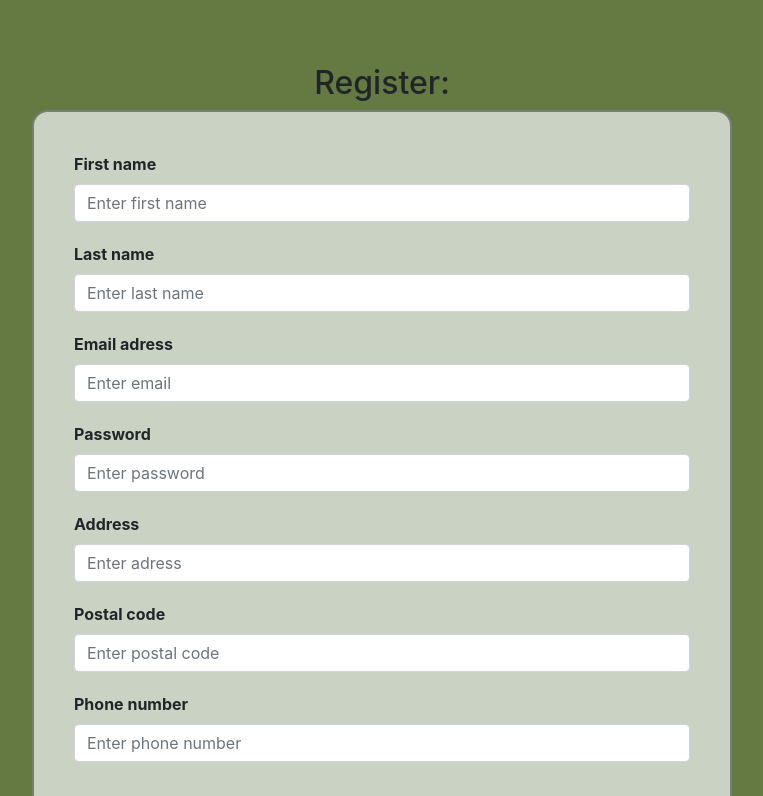
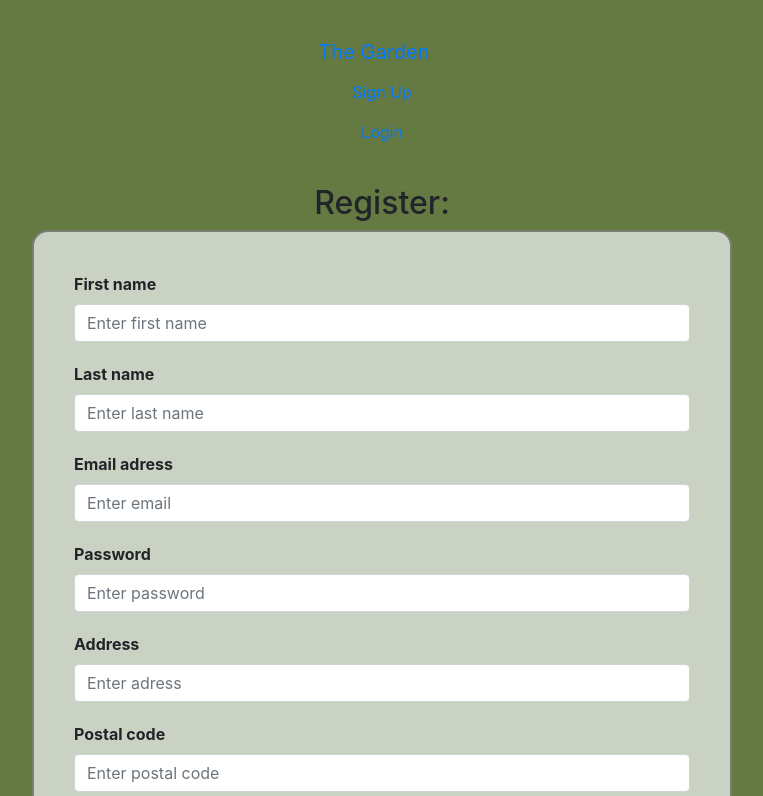
Before and after one commit to chas-academy/14-fullstackjs-idea-KaChr, a React (Create React App) app in the folder client/: page /register in a window 1280 px wide. Shown: the top 796 px of the page, without its empty margins (258-1021 px from the left). Built offline with nearby package versions, Linux system fonts and the light colour scheme.

Commit message:
Add logout and isAuth check

```diff
--- a/client/src/App.js
+++ b/client/src/App.js
@@ -10,10 +10,10 @@ import jwt_decode from 'jwt-decode';
 //Token for header
 import authToken from './utils/authToken';
 //Sets user that is logged in
-import { currentUser } from './actions/authActions';
+import { currentUser, userLogout } from './actions/authActions';
 
 // Import components
-import { Home, Register, Login } from './components';
+import { Header, Home, Register, Login } from './components';
 //Import CSS
 import './App.css';
 
@@ -25,6 +25,15 @@ if (localStorage.jwtToken) {
   const jwtDecoded = jwt_decode(localStorage.jwtToken);
   //Set the current user and isAuth
   store.dispatch(currentUser(jwtDecoded));
+
+  //Check if token has expired
+  const presentTime = Date.now() / 1000;
+  if (jwtDecoded.exp < presentTime) {
+    //Logout user if token has expired
+    store.dispatch(userLogout());
+    //Redirect to login after logout
+    window.location.href = '/login';
+  }
 }
 
 export class App extends Component {
@@ -33,6 +42,7 @@ export class App extends Component {
       <Provider store={ store }>
         <Router>
         <div className="App">
+            <Header />
             <Route exact path="/" component={ Home } />
             <Route exact path="/login" component={ Login } />
             <Route exact path="/register" component={ Register } />
--- a/client/src/actions/authActions.js
+++ b/client/src/actions/authActions.js
@@ -49,3 +49,13 @@ export const currentUser = jwtDecoded => {
     payload: jwtDecoded
   }
 }
+
+//Logout (remove token)
+export const userLogout = () => dispatch => {
+  //Remove token from local storage
+  localStorage.removeItem('jwtToken');
+  //No auth header for coming requests
+  authToken(false);
+  //Set an empty object to current user, isAuth = false
+  dispatch(currentUser({}));
+}
--- /dev/null
+++ b/client/src/components/Header/Header.js
@@ -0,0 +1,56 @@
+import React, { Component } from 'react';
+//Import link
+import { Link } from 'react-router-dom';
+//Connecting redux to component
+import { connect } from 'react-redux';
+//import actions from authActions
+import { userLogout } from '../../actions/authActions';
+
+class Header extends Component {
+  onLogout = (e) => {
+    e.preventDefault();
+    this.props.userLogout();
+  }
+
+  render() {
+    const { isAuth } = this.props.auth;
+
+    //Links that show when logged in
+    const linkAuth = (
+      <div>
+        <Link className="navbar-brand" to="/#" onClick={this.onLogout}>
+          Logout
+        </Link>
+      </div>
+    );
+
+    //Links that show when logged out
+    const linkGuest = (
+      <div>
+        <Link className="nav-link" to="/register">
+          Sign Up
+        </Link>
+        <Link className="nav-link" to="/login">
+          Login
+        </Link>
+      </div>
+    );
+
+    return (
+      <div>
+        <Link className="navbar-brand" to="/">
+          The Garden
+        </Link>
+        {isAuth ? linkAuth : linkGuest}
+      </div>
+    );
+  }
+}
+
+// Making props out of states to use in component
+const mapStateToProps = state => ({
+  auth: state.auth
+});
+
+// Connects the variable with the action (connecting redux to the component)
+export default connect(mapStateToProps, { userLogout })(Header);
--- a/client/src/components/Login/Login.js
+++ b/client/src/components/Login/Login.js
@@ -13,6 +13,12 @@ export class Login extends Component {
       email: '',
       password: '',
       error: {}
+    }
+  }
+
+  componentDidMount() {
+    if (this.props.auth.isAuth) {
+      this.props.history.push('/');
     }
   }
 
--- a/client/src/components/Register/Register.js
+++ b/client/src/components/Register/Register.js
@@ -20,6 +20,12 @@ export class Register extends Component {
       zipcode: '',
       phone: '',
       error: {}
+    }
+  }
+
+  componentDidMount() {
+    if (this.props.auth.isAuth) {
+      this.props.history.push('/');
     }
   }
 
--- a/client/src/components/index.js
+++ b/client/src/components/index.js
@@ -1,3 +1,4 @@
+export { default as Header } from './Header/Header';
 export { default as Home } from './Home/Home';
 export { default as Register } from './Register/Register';
 export { default as Login } from './Login/Login';
```
